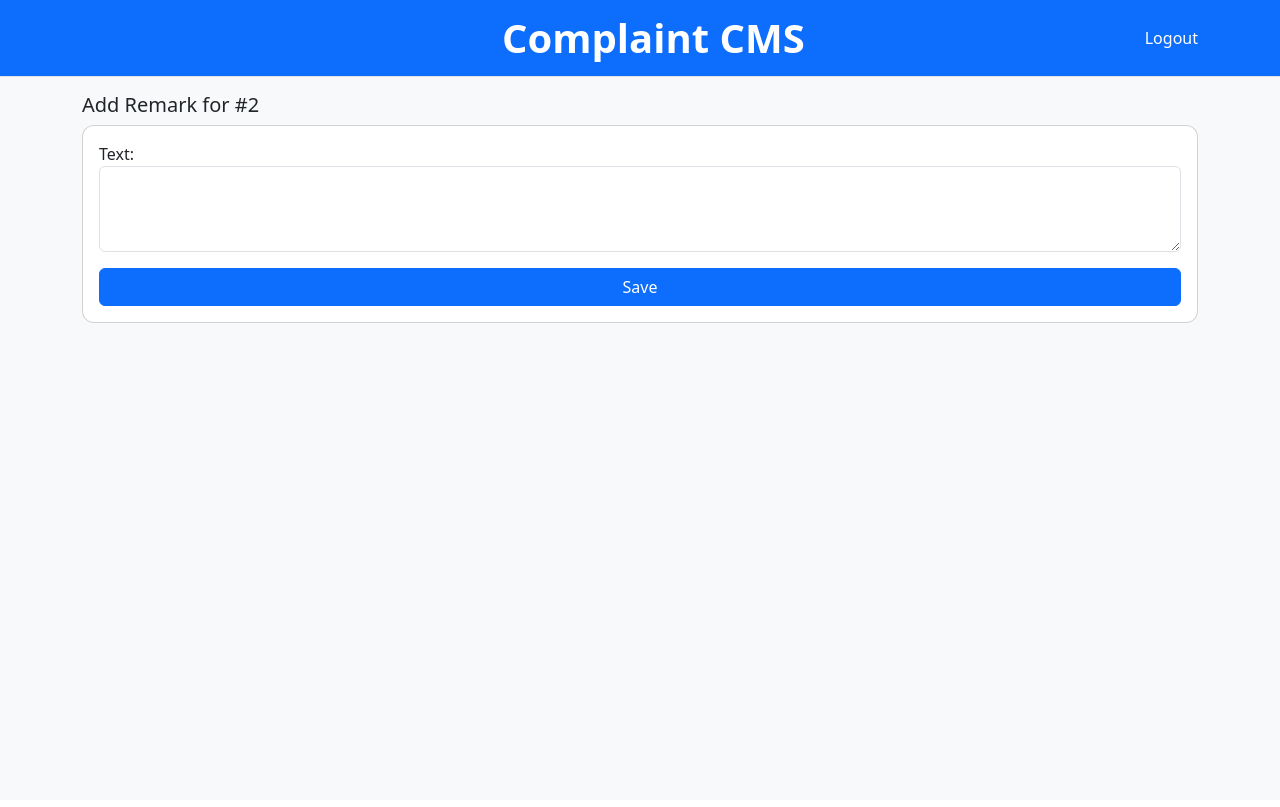
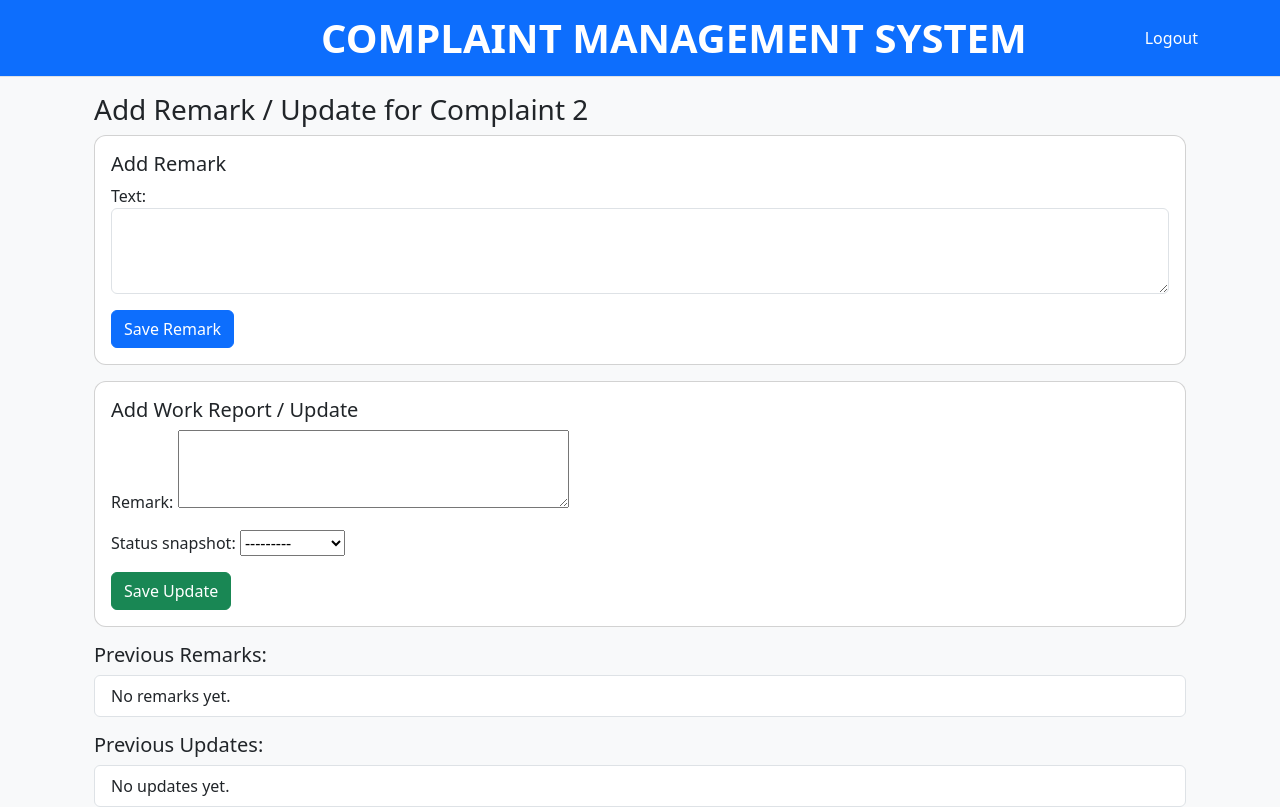
Before and after one commit to akshaya-e/complaint-management-system, a Django app: page /app/complaints/2/remark/ in a window 1280 px wide. Before the commit the page ends 323 px from the top, so only its background shows below. Run offline with Django 5.2, Linux system fonts and the light colour scheme; a user stored in the database is signed in; data comes from the database, SQL or seed files in the repository; tables that the repository leaves empty hold one stand-in row (values such as "Sample post"); some libraries are stand-ins or nearby versions.

Commit message:
new commit

```diff
--- a/static/css/style.css
+++ b/static/css/style.css
@@ -29,18 +29,14 @@
     box-shadow: 0 0.25rem 0.5rem rgba(0,0,0,0.1);
 }
 
-.login-page h4 {
-    color: #333; /* better visibility */
-}
-
 
 .login-page button,
 .login-page input[type="submit"] {
     padding: 6px 16px;
-    font-size: 14px;     /* smaller text */
+    font-size: 14px;
     border-radius: 4px;
-    width: auto;         /* don’t stretch full width */
-    min-width: 80px;     /* optional minimum size */
+    width: auto;
+    min-width: 80px;
 }
 
 
@@ -50,7 +46,7 @@
     margin: 0 auto;
     font-size: 2.5rem;
     text-align: center;
-    padding-left: 250px;
+    padding-left: 180px;
 }
 
 .navbar {
@@ -62,7 +58,7 @@
 .navbar .navbar-brand,
 .navbar .nav-link,
 .navbar .btn {
-    color: #fff !important;
+    color: #fff;
 }
 
 
--- a/web/templates/base.html
+++ b/web/templates/base.html
@@ -12,9 +12,11 @@
 </head>
 <body class="bg-light">
 <nav class="navbar navbar-expand-lg  bg-primary navbar-dark border-bottom mb-3">
+
   <div class="container d-flex justify-content-between align-items-center w-100">
     <div class="mx-auto">
-    <a class="navbar-brand" href="{% url 'home' %}" style="font-size: 40px; font-weight: bold;">Complaint CMS</a></div>
+    <a class="navbar-brand" href="{% url 'home' %}" style="font-size: 40px; font-weight: bold;">COMPLAINT MANAGEMENT SYSTEM</a></div>
+
     <div class="ms-auto">
       {% if user.is_authenticated %}
       <a href="{% url 'logout' %}" class="nav-link text-white">Logout</a>
--- a/web/templates/remark_form.html
+++ b/web/templates/remark_form.html
@@ -1,8 +1,72 @@
 {% extends "base.html" %}
+
 {% block content %}
-<h5>Add Remark for #{{ complaint.pk }}</h5>
-<form method="post" class="card card-body">{% csrf_token %}
-  {{ form.as_p }}
-  <button class="btn btn-primary">Save</button>
-</form>
+<div class="container mt-3">
+    <h3>Add Remark / Update for Complaint {{ complaint.pk }}</h3>
+
+    <!-- Add Remark -->
+    <div class="card mb-3">
+        <div class="card-body">
+            <h5>Add Remark</h5>
+            <form method="post">
+                {% csrf_token %}
+                {{ remark_form.as_p }}
+                <button type="submit" name="remark_submit" class="btn btn-primary">Save Remark</button>
+            </form>
+        </div>
+    </div>
+
+    <!-- Add Update (with Status) -->
+    <div class="card mb-3">
+        <div class="card-body">
+            <h5>Add Work Report / Update</h5>
+            <form method="post">
+                {% csrf_token %}
+                {{ update_form.as_p }}
+                <button type="submit" name="update_submit" class="btn btn-success">Save Update</button>
+            </form>
+        </div>
+    </div>
+
+    <!-- Display Previous Remarks -->
+    <h5>Previous Remarks:</h5>
+    <ul class="list-group mb-3">
+        {% for r in remarks %}
+        <li class="list-group-item">
+            <strong>
+                {% if r.user %}
+                    {{ r.user.get_full_name|default:r.user.username }}
+                {% else %}
+                    Unknown
+                {% endif %}
+            </strong>
+            <em>{{ r.created_at|date:"Y-m-d H:i" }}</em>
+            <p>{{ r.text }}</p>
+        </li>
+        {% empty %}
+        <li class="list-group-item">No remarks yet.</li>
+        {% endfor %}
+    </ul>
+
+    <!-- Display Previous Updates -->
+    <h5>Previous Updates:</h5>
+    <ul class="list-group">
+        {% for u in updates %}
+        <li class="list-group-item">
+            <strong>
+                {% if u.updated_by %}
+                    {{ u.updated_by.get_full_name|default:u.updated_by.username }}
+                {% else %}
+                    Unknown
+                {% endif %}
+            </strong>
+            <em>{{ u.created_at|date:"Y-m-d H:i" }}</em>
+            <p>Status: {{ u.status_snapshot }}</p>
+            <p>{{ u.remark }}</p>
+        </li>
+        {% empty %}
+        <li class="list-group-item">No updates yet.</li>
+        {% endfor %}
+    </ul>
+</div>
 {% endblock %}
--- a/web/templates/unassigned_complaints.html
+++ b/web/templates/unassigned_complaints.html
@@ -23,10 +23,10 @@
       <td>{{ c.get_status_display }}</td>
       <td>
         <a class="btn btn-sm btn-primary" href="{% url 'assign_to_me' c.pk %}">Assign to me</a>
-        <td><a href="{% url 'add_remark' c.id %}">Add Remark / Update Status</a></td>
+
       </td>
 
-
+      <!--<td><a href="{% url 'add_remark' c.id %}">Add Remark / Update Status</a></td>-->
 
 </tr>
     {% empty %}
--- a/web/views.py
+++ b/web/views.py
@@ -40,6 +40,8 @@
         return redirect("employee_dashboard")
     return render(request, "no_role.html")
 
+#def hom(request):
+    #return render(request, 'home.html')
 
 #admin side CRUD and complaints
 
@@ -272,7 +274,7 @@
     return redirect('unassigned_complaints')
 
 
-@login_required
+'''@login_required
 def add_remark(request, pk):
     complaint = get_object_or_404(Complaint, pk=pk)
     if request.method == "POST":
@@ -285,7 +287,52 @@
             return redirect("assigned_complaints")
     else:
         form = RemarkForm()
-    return render(request, "remark_form.html", {"form": form, "complaint": complaint})
+    return render(request, "remark_form.html", {"form": form, "complaint": complaint})'''
+
+@login_required
+def add_remark(request, pk):
+    complaint = get_object_or_404(Complaint, pk=pk)
+
+    # Get all previous remarks and updates
+    remarks = complaint.remarks.all().order_by('-created_at')
+    updates = complaint.updates.all().order_by('-created_at')
+
+    if request.method == "POST":
+        if 'remark_submit' in request.POST:
+            remark_form = RemarkForm(request.POST)
+            update_form = ComplaintUpdateForm()
+            if remark_form.is_valid():
+                remark = remark_form.save(commit=False)
+                remark.complaint = complaint
+                remark.user = request.user
+                remark.save()
+                return redirect('add_remark', pk=complaint.pk)
+
+        elif 'update_submit' in request.POST:
+            update_form = ComplaintUpdateForm(request.POST)
+            remark_form = RemarkForm()
+            if update_form.is_valid():
+                update = update_form.save(commit=False)
+                update.complaint = complaint
+                update.updated_by = request.user
+                update.save()
+                # Optionally update complaint status
+                complaint.status = update.status_snapshot
+                complaint.save()
+                return redirect('add_remark', pk=complaint.pk)
+
+    else:
+        remark_form = RemarkForm()
+        update_form = ComplaintUpdateForm()
+
+    context = {
+        'complaint': complaint,
+        'remarks': remarks,
+        'updates': updates,
+        'remark_form': remark_form,
+        'update_form': update_form
+    }
+    return render(request, "remark_form.html", context)
 
 @login_required
 def update_status(request, pk):
@@ -336,16 +383,26 @@
 
 
 '''def hom(request):
-    return render(request, 'home.html')
+    return render(request, 'home.html')'''
 
 def login_view(request):
-    if request.method == 'POST':
-        username = request.POST['username']
-        password = request.POST['password']
+    if request.method == "POST":
+        username = request.POST.get("username")
+        password = request.POST.get("password")
+        role = request.POST.get("role")
+
         user = authenticate(request, username=username, password=password)
+
         if user is not None:
             login(request, user)
-            return redirect('home')
+
+            if role == "admin" and user.is_superuser:
+                return redirect("admin_dashboard")
+            elif role == "employee" and Employee.objects.filter(user=user).exists():
+                return redirect("employee_dashboard")
+            else:
+                return render(request, "login.html", {"error": "Invalid role selection"})
         else:
-            messages.error(request, 'Invalid username or password.')
-    return render(request, 'login.html')'''
+            return render(request, "login.html", {"error": "Invalid username or password"})
+
+    return render(request, "login.html")
```
Also changed, not shown: web/templates/assigned_list.html (+8 -1 lines), web/templates/login.html (+12 -2 lines), web/templates/unassigned_list.html (+8 -1 lines).
